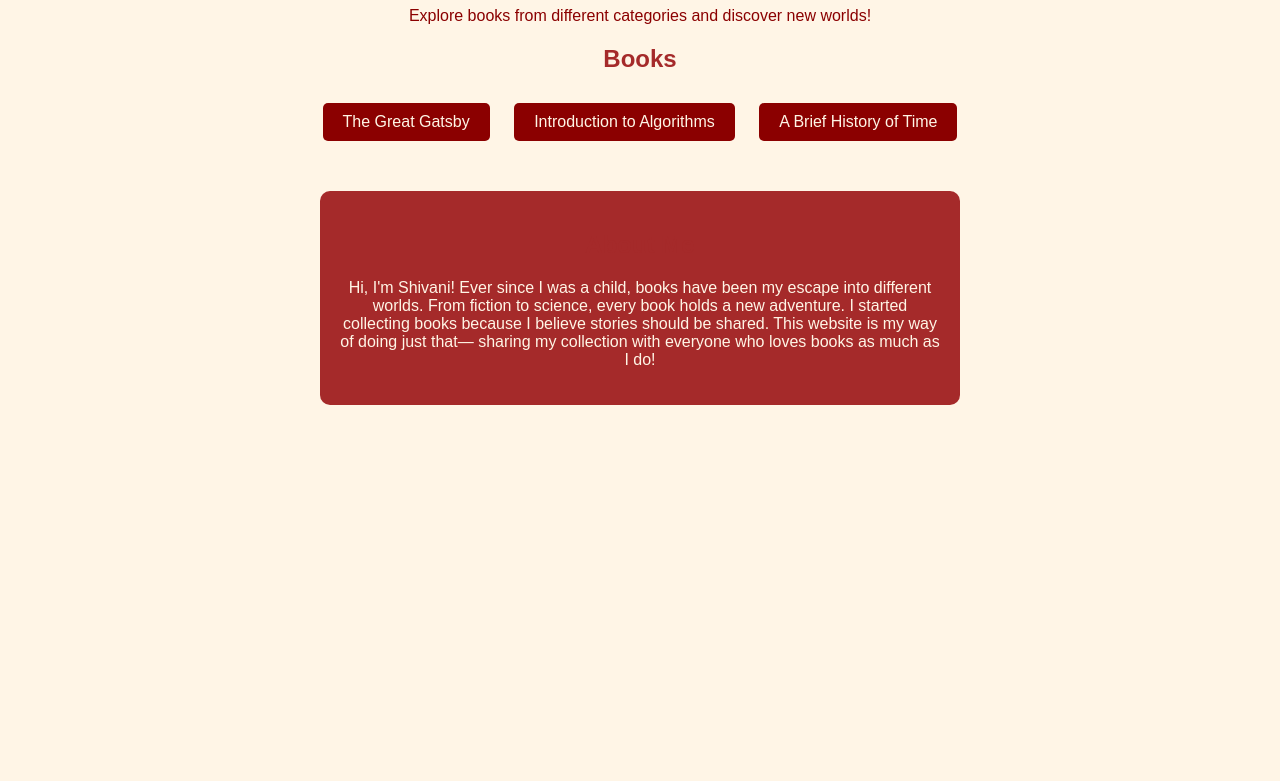
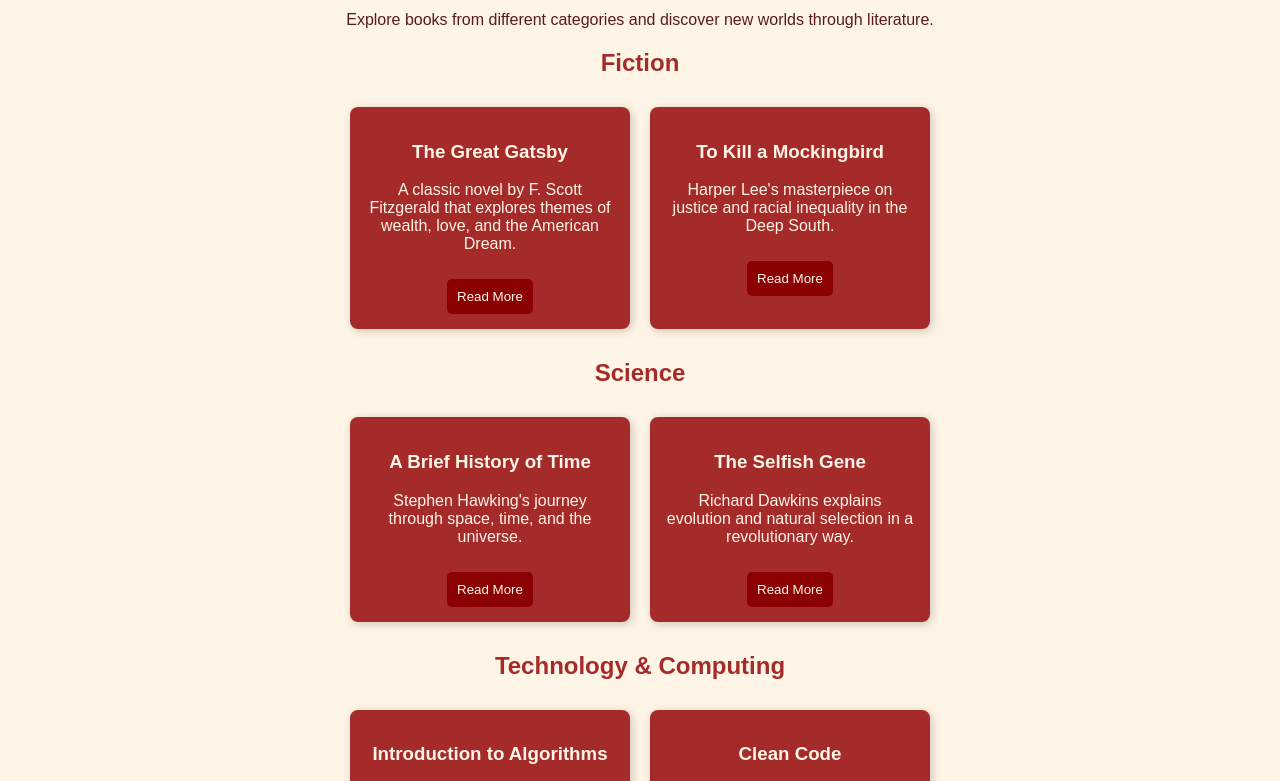
Before and after one commit to Shivanikhanaganni/ga4-website, a plain HTML site: page index.html in a window 1280 px wide. Shown: the part 101-882 px from the top of the page. Before the commit the page ends 800 px from the top, so only its background shows below. Drawn offline with Linux system fonts and the light colour scheme.

Commit message:
Update index.html

```diff
--- a/index.html
+++ b/index.html
@@ -18,56 +18,132 @@
         body {
             font-family: Arial, sans-serif;
             background-color: #fff5e6; /* Crème background */
-            color: #8b0000; /* Dark red text */
+            color: #5a1a1a; /* Dark red text */
             text-align: center;
             padding: 20px;
         }
-        h1, h2 {
-            color: #a52a2a; /* Brownish-red */
+        header {
+            background-color: #8b0000;
+            color: #fff5e6;
+            padding: 20px;
+            font-size: 24px;
+            font-weight: bold;
         }
-        #books button {
-            background-color: #8b0000; /* Dark red */
-            color: #fff5e6; /* Crème text */
+        h2 {
+            color: #a52a2a;
+        }
+        .book-category {
+            margin: 20px 0;
+        }
+        .book-list {
+            display: flex;
+            justify-content: center;
+            flex-wrap: wrap;
+        }
+        .book {
+            background-color: #a52a2a;
+            color: #fff5e6;
+            padding: 15px;
+            margin: 10px;
+            border-radius: 8px;
+            width: 250px;
+            text-align: center;
+            box-shadow: 2px 2px 10px rgba(0, 0, 0, 0.2);
+        }
+        .book button {
+            background-color: #8b0000;
+            color: #fff5e6;
             border: none;
-            padding: 10px 20px;
-            margin: 10px;
+            padding: 10px;
+            margin-top: 10px;
             cursor: pointer;
-            font-size: 16px;
             border-radius: 5px;
         }
-        #books button:hover {
-            background-color: #a52a2a;
+        .book button:hover {
+            background-color: #660000;
         }
         #about {
             margin-top: 40px;
             padding: 20px;
+            background-color: #8b0000;
+            color: #fff5e6;
+            border-radius: 10px;
+            max-width: 800px;
+            margin-left: auto;
+            margin-right: auto;
+            text-align: left;
+        }
+        footer {
+            margin-top: 30px;
+            padding: 10px;
             background-color: #a52a2a;
             color: #fff5e6;
-            border-radius: 10px;
-            max-width: 600px;
-            margin-left: auto;
-            margin-right: auto;
         }
     </style>
 </head>
 <body>
-    <h1>Welcome to Shivani's Library</h1>
-    <p>Explore books from different categories and discover new worlds!</p>
+    <header>Welcome to Shivani's Library</header>
+    <p>Explore books from different categories and discover new worlds through literature.</p>
 
-    <h2>Books</h2>
-    <div id="books">
-        <button onclick="trackBookEvent('The Great Gatsby', 'Fiction')">The Great Gatsby</button>
-        <button onclick="trackBookEvent('Introduction to Algorithms', 'Computer Science')">Introduction to Algorithms</button>
-        <button onclick="trackBookEvent('A Brief History of Time', 'Science')">A Brief History of Time</button>
-    </div>
+    <section class="book-category">
+        <h2>Fiction</h2>
+        <div class="book-list">
+            <div class="book">
+                <h3>The Great Gatsby</h3>
+                <p>A classic novel by F. Scott Fitzgerald that explores themes of wealth, love, and the American Dream.</p>
+                <button onclick="trackBookEvent('The Great Gatsby', 'Fiction')">Read More</button>
+            </div>
+            <div class="book">
+                <h3>To Kill a Mockingbird</h3>
+                <p>Harper Lee's masterpiece on justice and racial inequality in the Deep South.</p>
+                <button onclick="trackBookEvent('To Kill a Mockingbird', 'Fiction')">Read More</button>
+            </div>
+        </div>
+    </section>
+
+    <section class="book-category">
+        <h2>Science</h2>
+        <div class="book-list">
+            <div class="book">
+                <h3>A Brief History of Time</h3>
+                <p>Stephen Hawking's journey through space, time, and the universe.</p>
+                <button onclick="trackBookEvent('A Brief History of Time', 'Science')">Read More</button>
+            </div>
+            <div class="book">
+                <h3>The Selfish Gene</h3>
+                <p>Richard Dawkins explains evolution and natural selection in a revolutionary way.</p>
+                <button onclick="trackBookEvent('The Selfish Gene', 'Science')">Read More</button>
+            </div>
+        </div>
+    </section>
+
+    <section class="book-category">
+        <h2>Technology & Computing</h2>
+        <div class="book-list">
+            <div class="book">
+                <h3>Introduction to Algorithms</h3>
+                <p>A must-read for programmers, this book covers data structures and algorithms in depth.</p>
+                <button onclick="trackBookEvent('Introduction to Algorithms', 'Computer Science')">Read More</button>
+            </div>
+            <div class="book">
+                <h3>Clean Code</h3>
+                <p>Robert C. Martin's book on writing maintainable and efficient code.</p>
+                <button onclick="trackBookEvent('Clean Code', 'Computer Science')">Read More</button>
+            </div>
+        </div>
+    </section>
 
     <div id="about">
         <h2>About Me</h2>
-        <p>Hi, I'm Shivani! Ever since I was a child, books have been my escape into different worlds.
-           From fiction to science, every book holds a new adventure. I started collecting books
-           because I believe stories should be shared. This website is my way of doing just that—
-           sharing my collection with everyone who loves books as much as I do!</p>
+        <p>Hello, I'm Shivani! Ever since I was a child, I have been fascinated by books. They have taken me to different worlds,
+        introduced me to new ideas, and helped me understand the world better. I started collecting books as a way to preserve
+        these wonderful stories and share them with others. This website is my personal library where I want everyone to find
+        something they love—whether it's fiction, science, or technology. I hope you enjoy exploring these books as much as I do!</p>
     </div>
+
+    <footer>
+        <p>© 2025 Shivani's Library | Made with ❤️ for book lovers</p>
+    </footer>
 
     <script>
         function trackBookEvent(book, category) {
```
